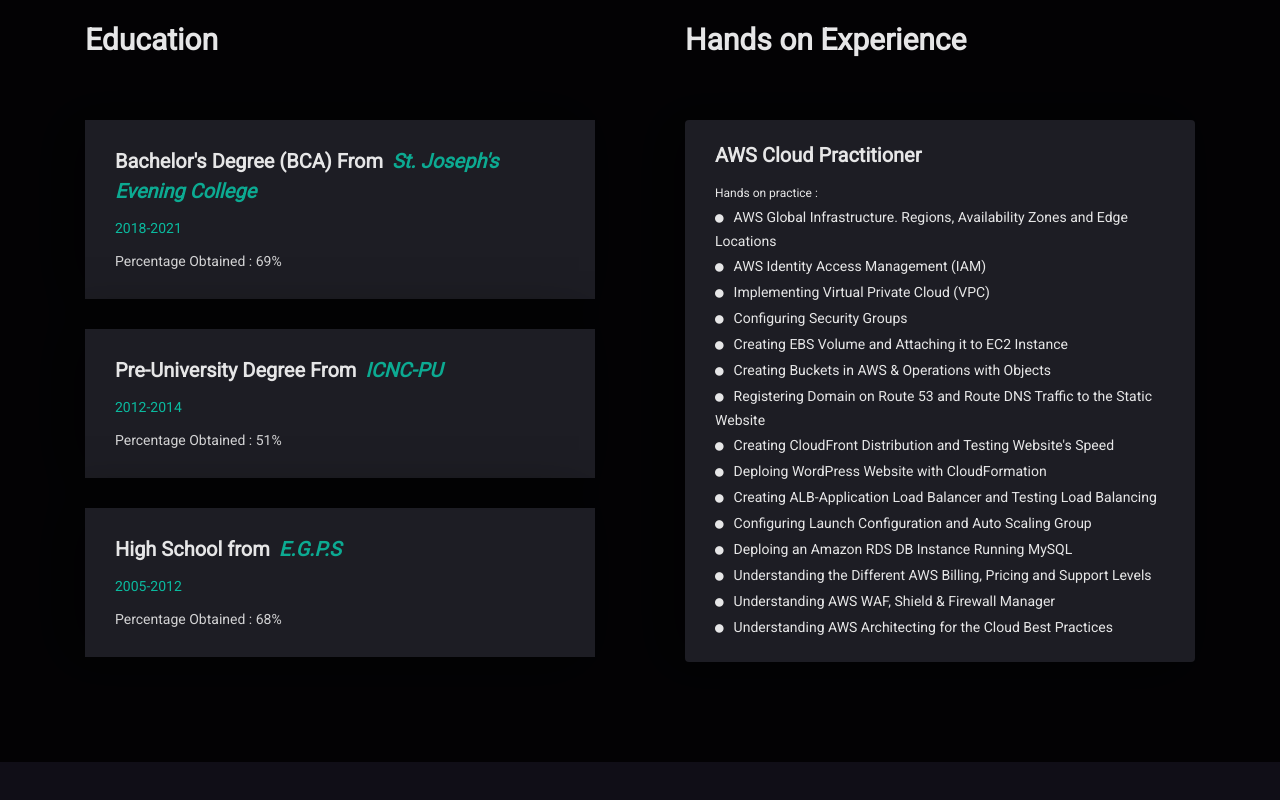
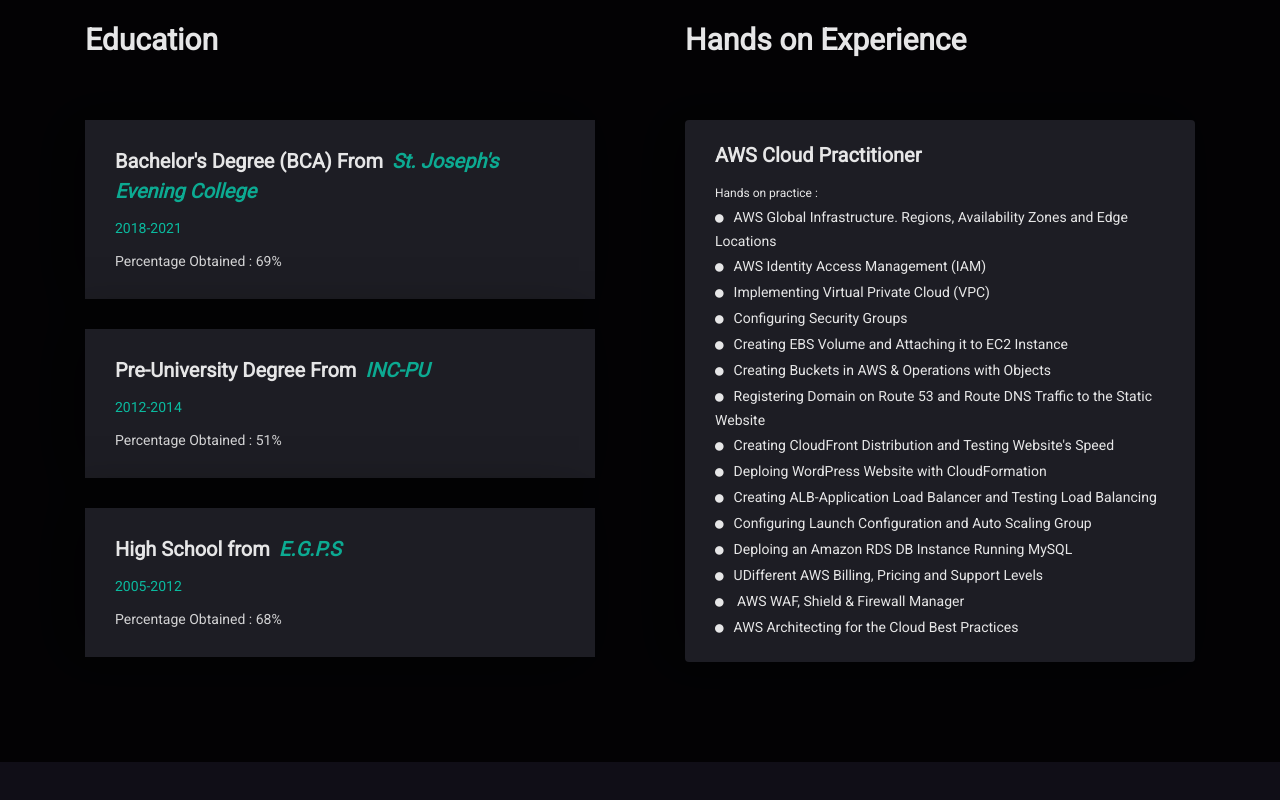
Before and after one commit to Naveenkumarrayan/CV, a plain HTML site: page home-one.html in a window 1280 px wide. Shown: the part 1406-2206 px from the top of the page. Drawn offline with Linux system fonts and the light colour scheme; some packages are replaced by stand-ins of ours.

Commit message:
Update home-one.html

```diff
--- a/home-one.html
+++ b/home-one.html
@@ -107,7 +107,7 @@
                                 </div>
 
                                 <h2 class="wow fadeInUp" data-wow-duration="0.8s" data-wow-delay="0.2s">Naveen Kumar</h2>
-                                <h4 class="wow fadeInUp" data-wow-duration="0.8s" data-wow-delay="0.3s">Cloud Practitioner</h4>
+                                <h4 class="wow fadeInUp" data-wow-duration="0.8s" data-wow-delay="0.3s">Associate Cloud Architect(AWS)</h4>
 
                                 <ul>
                                     <li class="wow fadeInUp" data-wow-duration="0.8s" data-wow-delay="0.4s"><i class="fa fa-envelope"></i><a href="mailto:">naveenrayan29@gmail.com</a></li>
@@ -159,7 +159,7 @@
                                     <li><span>Adobe XD</span></li>
                                 </ul>
                             </div>
-                            <a href="C:\Users\Naveen Rayan\Documents\CV\assets\doc\fresher CV" class="btn btn-fill wow fadeInUp" data-wow-duration="0.8s" data-wow-delay="0.4s">Downlaod CV <i class="fa fa-download"></i></a>
+                            <a href="CV\assets\doc\fresher CV" class="btn btn-fill wow fadeInUp" data-wow-duration="0.8s" data-wow-delay="0.4s">Downlaod CV <i class="fa fa-download"></i></a>
                         </div>
                     </div>
                 </div>
@@ -187,7 +187,7 @@
                                     </div>
                                     <!-- Education Institutes-->
                                     <div class="mh-education-item dark-bg wow fadeInUp" data-wow-duration="0.8s" data-wow-delay="0.5s">
-                                        <h4>Pre-University Degree From <a href="http://knetrustinstitutions.org/indiranagar-cpuc/">ICNC-PU</a></h4>
+                                        <h4>Pre-University Degree From <a href="http://knetrustinstitutions.org/indiranagar-cpuc/">INC-PU</a></h4>
                                         <div class="mh-eduyear">2012-2014</div>
                                         <p>Percentage Obtained : 51% </p>
                                     </div>
@@ -222,9 +222,9 @@
                                             <li><i class="fa fa-circle"></i>Creating ALB-Application Load Balancer and Testing Load Balancing</li>
                                             <li><i class="fa fa-circle"></i>Configuring Launch Configuration and Auto Scaling Group</li>
                                             <li><i class="fa fa-circle"></i>Deploing an Amazon RDS DB Instance Running MySQL</li>
-                                            <li><i class="fa fa-circle"></i>Understanding the Different AWS Billing, Pricing and Support Levels</li>
-                                            <li><i class="fa fa-circle"></i>Understanding AWS WAF, Shield & Firewall Manager</li>
-                                            <li><i class="fa fa-circle"></i>Understanding AWS Architecting for the Cloud Best Practices</li>
+                                            <li><i class="fa fa-circle"></i>UDifferent AWS Billing, Pricing and Support Levels</li>
+                                            <li><i class="fa fa-circle"></i> AWS WAF, Shield & Firewall Manager</li>
+                                            <li><i class="fa fa-circle"></i>AWS Architecting for the Cloud Best Practices</li>
                                         </ul>
                                     </div>
                                 </div>
```
